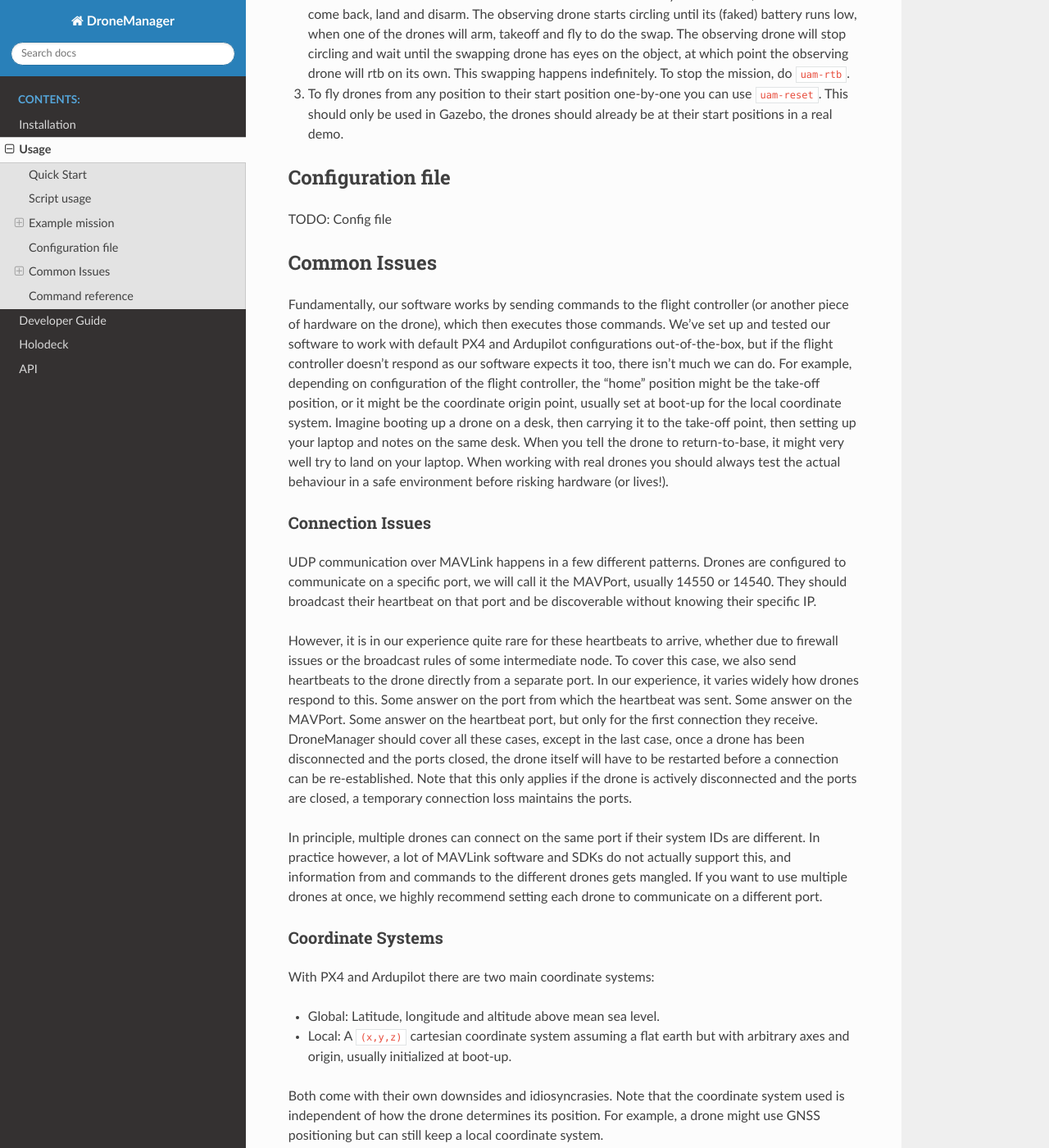
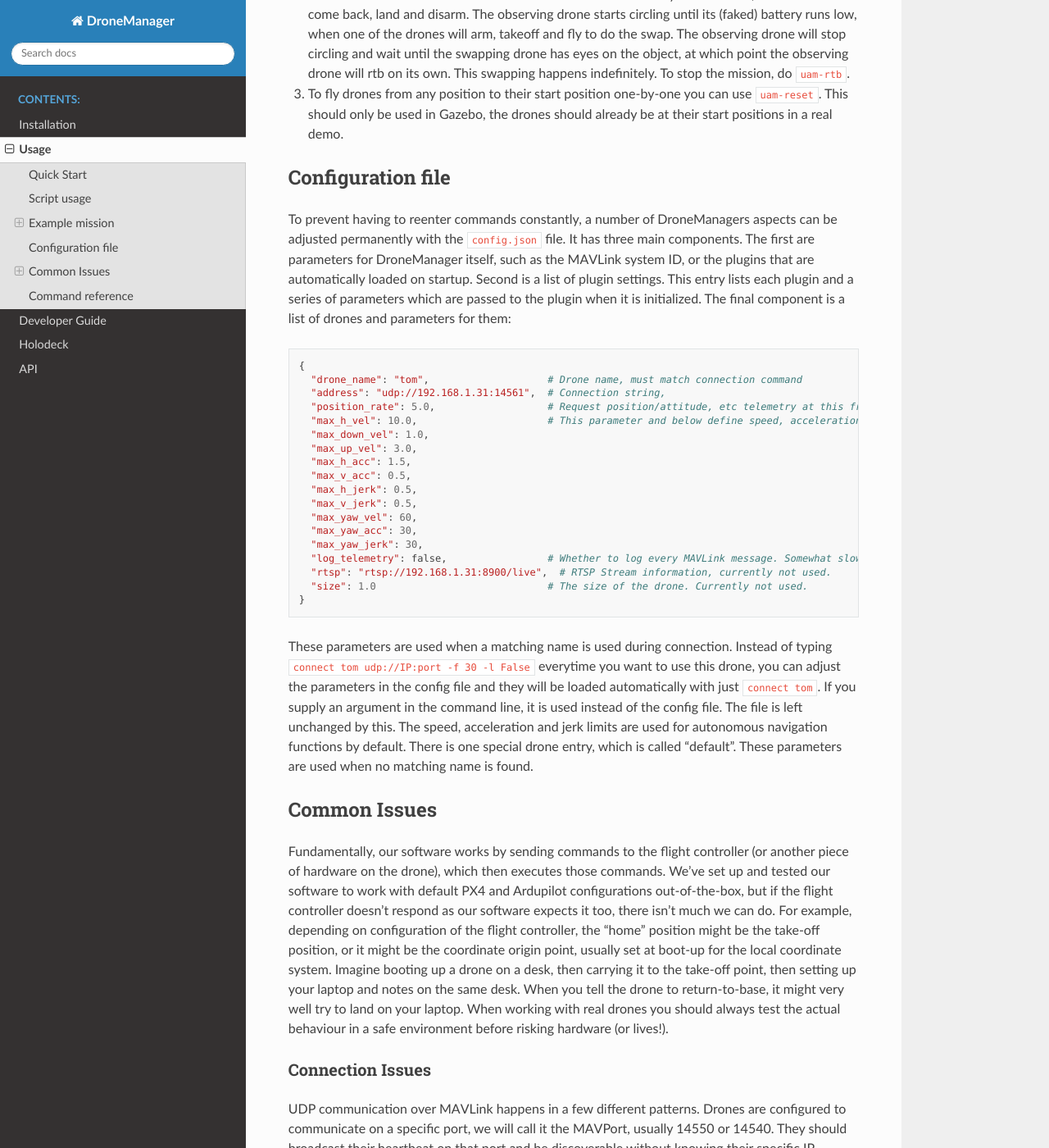
Before and after one commit to anon5634287-boop/dronemanager, a Sphinx documentation site: the page built from docs/usage.rst, in a window 1280 px wide and 1400 px high, scrolled down 6235 px. Shown: the whole window at 82% size. Built offline with Sphinx 7.4.7 and the Read the Docs theme 3.1.0, drawn with Linux system fonts in a browser that asks for light colours.

Commit message:
More work on usage doc

```diff
--- a/docs/usage.rst
+++ b/docs/usage.rst
@@ -239,7 +239,37 @@ With the drones connected and all the scripts loaded you can begin flying missio
 Configuration file
 ------------------
 
-TODO: Config file
+To prevent having to reenter commands constantly, a number of DroneManagers aspects can be adjusted permanently with the
+``config.json`` file. It has three main components. The first are parameters for DroneManager itself, such as the
+MAVLink system ID, or the plugins that are automatically loaded on startup. Second is a list of plugin settings.
+This entry lists each plugin and a series of parameters which are passed to the plugin when it is initialized.
+The final component is a list of drones and parameters for them::
+
+    {
+      "drone_name": "tom",                    # Drone name, must match connection command
+      "address": "udp://192.168.1.31:14561",  # Connection string,
+      "position_rate": 5.0,                   # Request position/attitude, etc telemetry at this frequency
+      "max_h_vel": 10.0,                      # This parameter and below define speed, acceleration and jerk limits
+      "max_down_vel": 1.0,
+      "max_up_vel": 3.0,
+      "max_h_acc": 1.5,
+      "max_v_acc": 0.5,
+      "max_h_jerk": 0.5,
+      "max_v_jerk": 0.5,
+      "max_yaw_vel": 60,
+      "max_yaw_acc": 30,
+      "max_yaw_jerk": 30,
+      "log_telemetry": false,                 # Whether to log every MAVLink message. Somewhat slow.
+      "rtsp": "rtsp://192.168.1.31:8900/live",  # RTSP Stream information, currently not used.
+      "size": 1.0                             # The size of the drone. Currently not used.
+    }
+
+These parameters are used when a matching name is used during connection. Instead of typing
+``connect tom udp://IP:port -f 30 -l False`` everytime you want to use this drone, you can adjust the parameters in the
+config file and they will be loaded automatically with just ``connect tom``. If you supply an argument in the command
+line, it is used instead of the config file. The file is left unchanged by this.
+The speed, acceleration and jerk limits are used for autonomous navigation functions by default.
+There is one special drone entry, which is called "default". These parameters are used when no matching name is found.
 
 
 Common Issues
```
